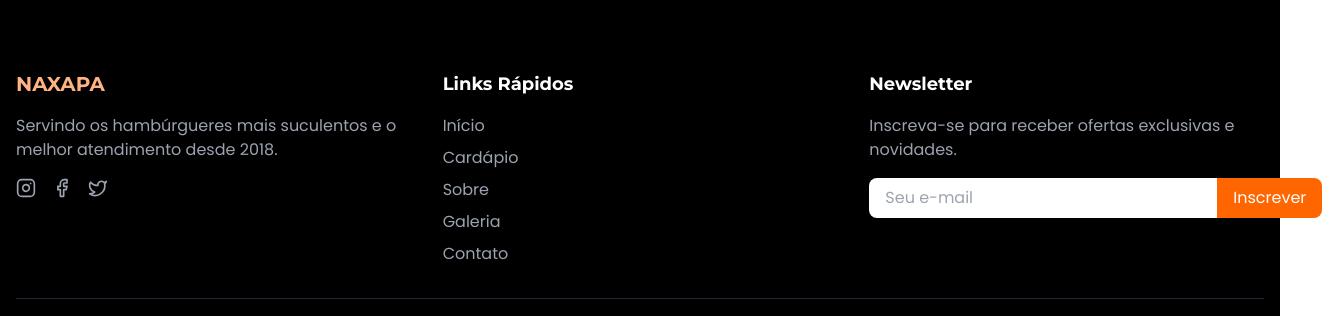
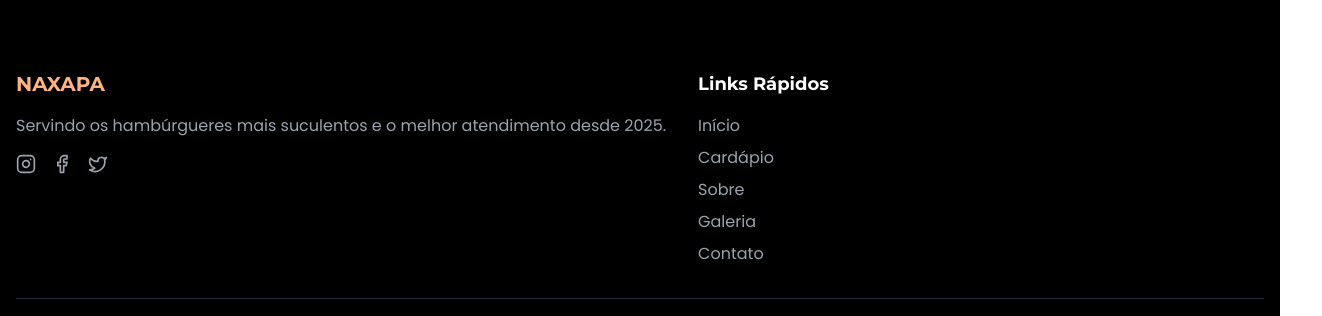
Before and after one commit to dhomini-pereira/naxapa, a React (Vite) app: page / in a window 1280 px wide. Shown: the part 3894-4210 px from the top of the page, 1322 px wide, since content can reach past the window. Built offline with nearby package versions, Linux system fonts and the light colour scheme.

Commit message:
feat: retirado newsletter

```diff
--- a/src/components/Footer.tsx
+++ b/src/components/Footer.tsx
@@ -1,24 +1,33 @@
-import React from 'react';
-import { Heart, Instagram, Facebook, Twitter } from 'lucide-react';
+import { Heart, Instagram, Facebook, Twitter } from "lucide-react";
 
 const Footer = () => {
   return (
     <footer className="bg-black text-white py-10">
-      <div className="container mx-auto px-4">
-        <div className="grid grid-cols-1 md:grid-cols-3 gap-8 mb-8">
+      <div className="container mx-auto px-4 w-full">
+        <div className="flex flex-cols gap-8 mb-8">
           <div>
             <h3 className="text-xl font-bold mb-4 text-orange-400">NAXAPA</h3>
             <p className="text-gray-400 mb-4">
-              Servindo os hambúrgueres mais suculentos e o melhor atendimento desde 2018.
+              Servindo os hambúrgueres mais suculentos e o melhor atendimento
+              desde 2025.
             </p>
             <div className="flex space-x-4">
-              <a href="#" className="text-gray-400 hover:text-orange-400 transition-colors">
+              <a
+                href="#"
+                className="text-gray-400 hover:text-orange-400 transition-colors"
+              >
                 <Instagram size={20} />
               </a>
-              <a href="#" className="text-gray-400 hover:text-orange-400 transition-colors">
+              <a
+                href="#"
+                className="text-gray-400 hover:text-orange-400 transition-colors"
+              >
                 <Facebook size={20} />
               </a>
-              <a href="#" className="text-gray-400 hover:text-orange-400 transition-colors">
+              <a
+                href="#"
+                className="text-gray-400 hover:text-orange-400 transition-colors"
+              >
                 <Twitter size={20} />
               </a>
             </div>
@@ -27,43 +36,32 @@ const Footer = () => {
           <div>
             <h3 className="text-lg font-bold mb-4">Links Rápidos</h3>
             <ul className="space-y-2">
-              {['Início', 'Cardápio', 'Sobre', 'Galeria', 'Contato'].map((item, index) => (
+              {["Início", "Cardápio", "Sobre", "Galeria", "Contato"].map(
+                (item, index) => (
                   <li key={item}>
                     <a
-                    href={`#${['home', 'menu', 'about', 'gallery', 'contact'][index]}`}
+                      href={`#${
+                        ["home", "menu", "about", "gallery", "contact"][index]
+                      }`}
                       className="text-gray-400 hover:text-orange-400 transition-colors"
                     >
                       {item}
                     </a>
                   </li>
-              ))}
+                )
+              )}
             </ul>
-          </div>
-
-          <div>
-            <h3 className="text-lg font-bold mb-4">Newsletter</h3>
-            <p className="text-gray-400 mb-4">
-              Inscreva-se para receber ofertas exclusivas e novidades.
-            </p>
-            <form className="flex">
-              <input
-                type="email"
-                placeholder="Seu e-mail"
-                className="px-4 py-2 rounded-l-lg focus:outline-none flex-1 text-gray-800"
-              />
-              <button className="bg-orange-600 hover:bg-orange-700 px-4 py-2 rounded-r-lg transition-colors">
-                Inscrever
-              </button>
-            </form>
           </div>
         </div>
 
         <div className="border-t border-gray-800 pt-6 flex flex-col md:flex-row justify-between items-center">
           <p className="text-gray-400 text-sm">
-            &copy; {new Date().getFullYear()} NAXAPA. Todos os direitos reservados.
+            &copy; {new Date().getFullYear()} NAXAPA. Todos os direitos
+            reservados.
           </p>
           <p className="text-gray-400 text-sm flex items-center mt-4 md:mt-0">
-            Feito com <Heart size={16} className="mx-1 text-red-500" /> por Dhomini Pereira
+            Feito com <Heart size={16} className="mx-1 text-red-500" /> por
+            Dhomini Pereira
           </p>
         </div>
       </div>
```
Lines whose indentation alone changed are shown as unchanged.
